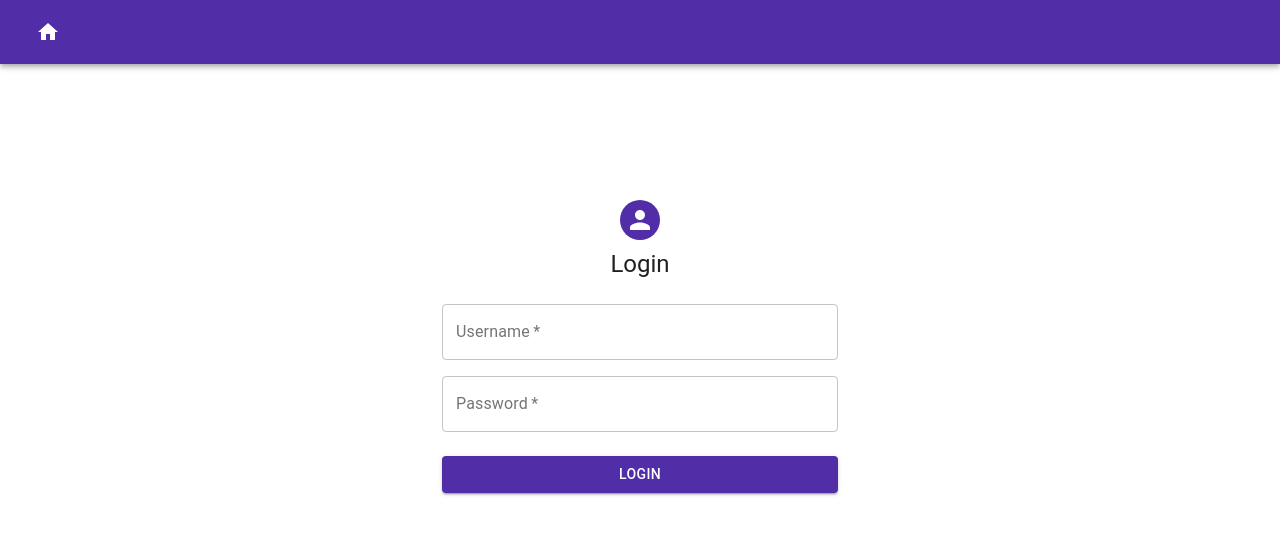
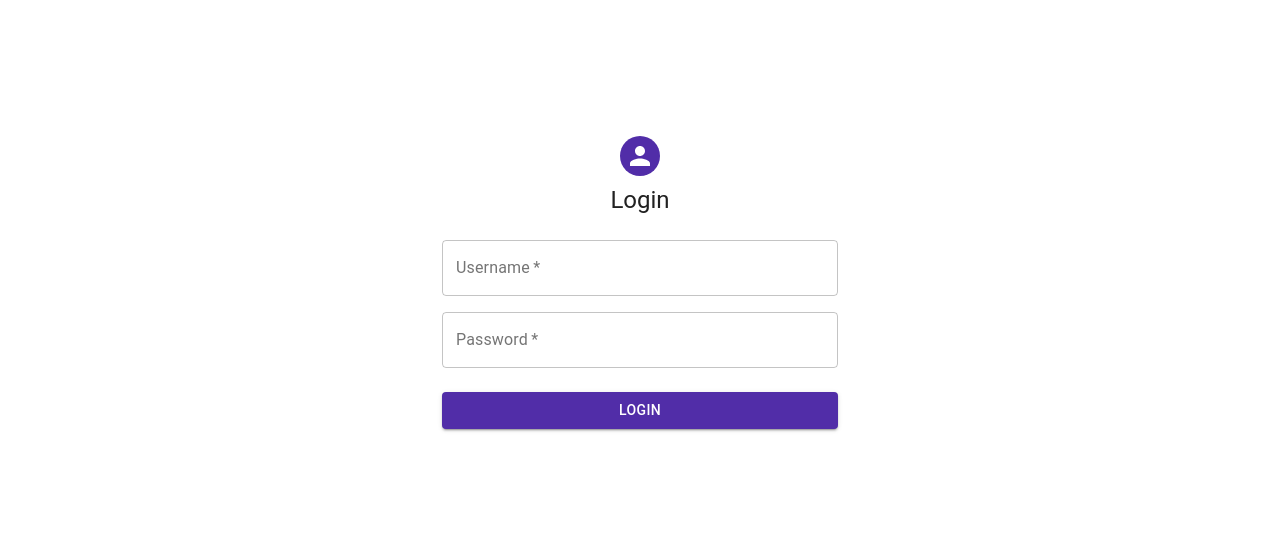
Before and after one commit to hardkov/human-resources-management, a React (Create React App) app in the folder react-app/: page / in a window 1280 px wide. Shown: the top 534 px of the page. Built offline with nearby package versions, Linux system fonts and the light colour scheme.

Commit message:
Changed routes paths for login to be entry point to application

```diff
--- a/react-app/src/components/Home.tsx
+++ b/react-app/src/components/Home.tsx
@@ -1,11 +1,12 @@
 import React from 'react';
 import { makeStyles } from '@material-ui/core';
+import { BrowserRouter as Router, Route } from 'react-router-dom';
 
 import HomeMenu from './HomeMenu';
-import Login from "./Login";
+import Header from './Header';
 
 const useStyles = makeStyles((theme) => ({
-  container: {
+  pageContent: {
     marginTop: theme.spacing(10),
   },
 }));
@@ -13,9 +14,14 @@ const Home: React.FC = () => {
   const classes = useStyles();
 
   return (
-    <div className={classes.container}>
-      <Login />
-    </div>
+    <>
+      <Header />
+      <div className={classes.pageContent}>
+        <Router>
+          <Route exact path="/home" component={HomeMenu} />
+        </Router>
+      </div>
+    </>
   );
 };
 
--- a/react-app/src/components/Logout.tsx
+++ b/react-app/src/components/Logout.tsx
@@ -7,7 +7,7 @@ const Logout = () => {
     logout();
   });
 
-  return <Redirect to="/login" />;
+  return <Redirect to="/" />;
 };
 
 export default Logout;
--- a/react-app/src/components/Routes.tsx
+++ b/react-app/src/components/Routes.tsx
@@ -2,16 +2,17 @@ import React from 'react';
 import { BrowserRouter as Router, Route, Switch } from 'react-router-dom';
 
 import Home from './Home';
-import Header from './Header';
 import PrivateRoute from './utils/PrivateRoute';
 import Logout from './Logout';
+import Login from './Login';
+import ProtectedRoute from './utils/ProtectedRoute';
 
 const Routes: React.FC = () => {
   return (
     <Router>
-      <Header />
       <Switch>
-        <Route exact path="/" component={Home} />
+        <PrivateRoute path="/home" component={Home} />
+        <ProtectedRoute exact path="/" component={Login} />
         <Route exact path="/logout" component={Logout} />
       </Switch>
     </Router>
--- a/react-app/src/components/utils/PrivateRoute.tsx
+++ b/react-app/src/components/utils/PrivateRoute.tsx
@@ -7,7 +7,7 @@ const PrivateRoute = (routeProps: RouteProps) => {
     return <Route {...routeProps} />;
   }
 
-  return <Redirect to="/login" />;
+  return <Redirect to="/" />;
 };
 
 export default PrivateRoute;
```
